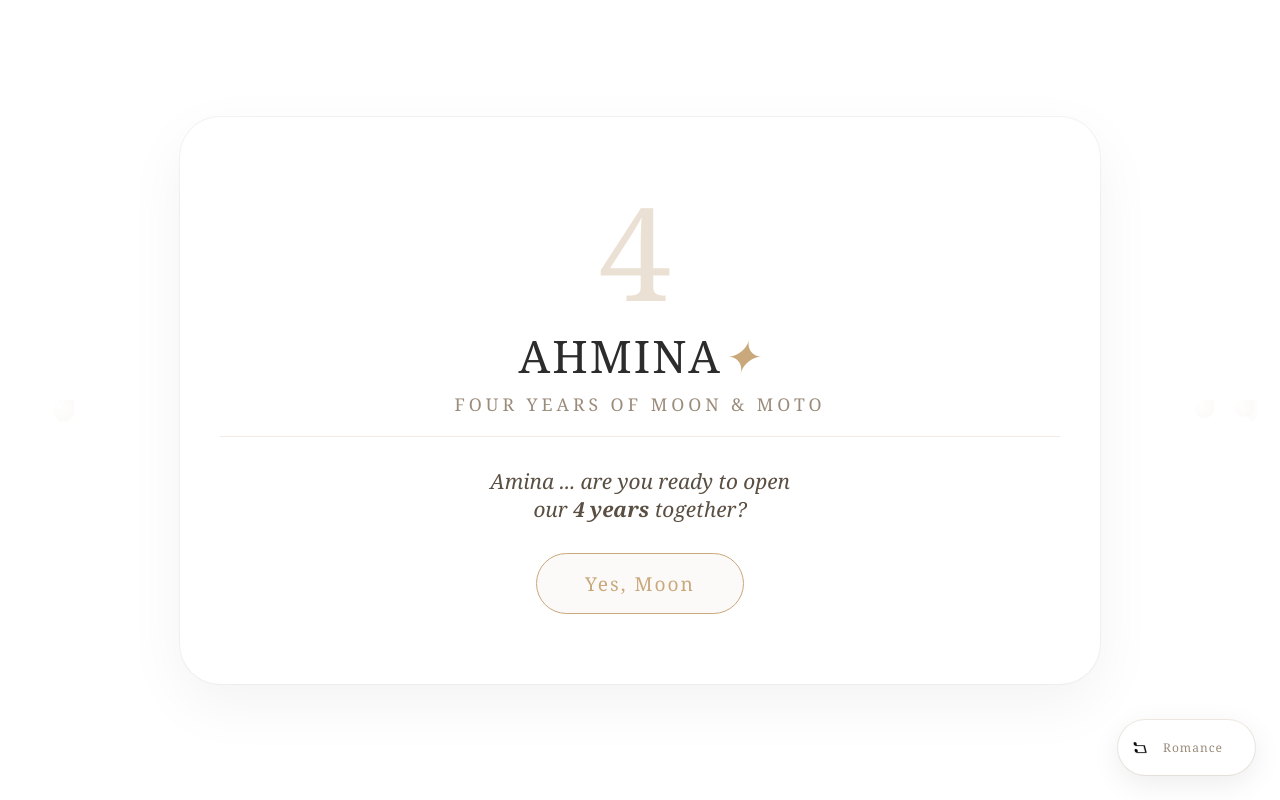
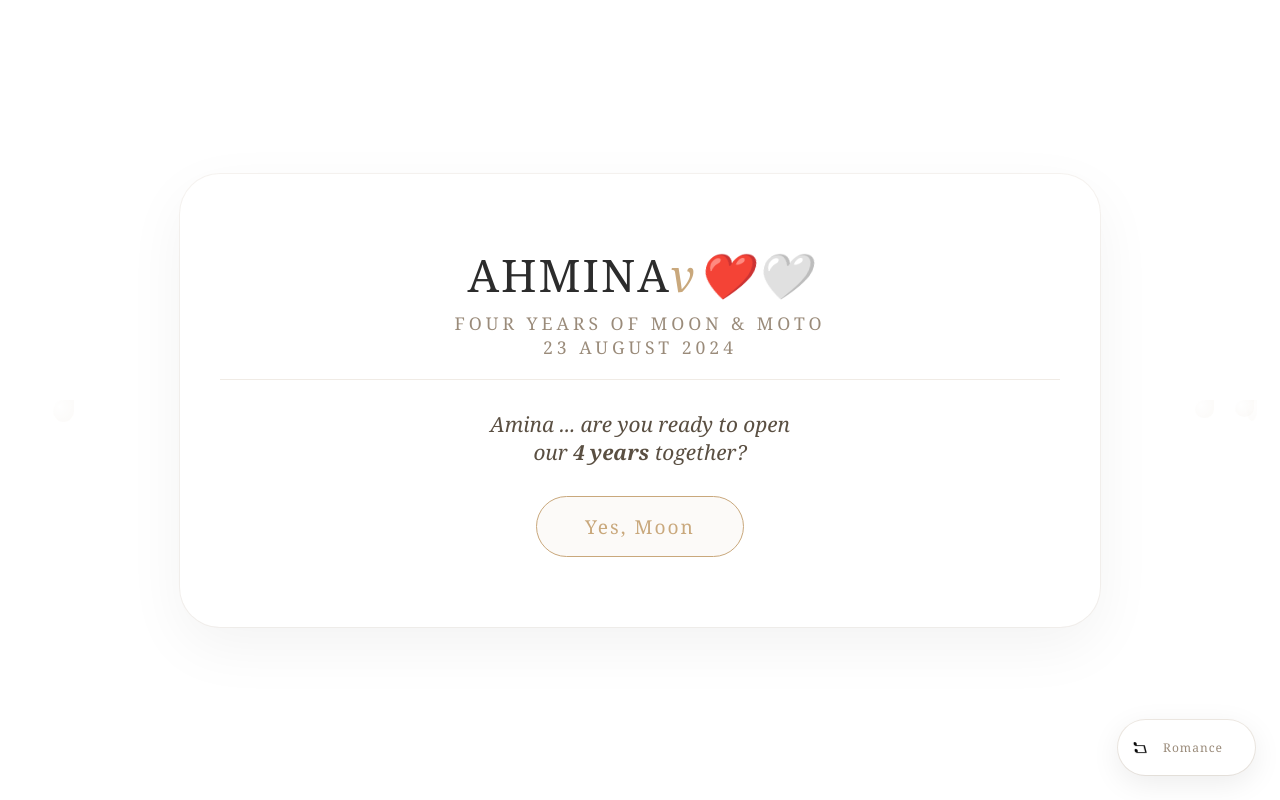
Before and after one commit to f2024065422-oss/Aniversary, a plain HTML site: page index.html in a window 1280 px wide. Drawn offline with Linux system fonts and the light colour scheme.

Commit message:
Update index.html

```diff
--- a/index.html
+++ b/index.html
@@ -3,7 +3,7 @@
 <head>
     <meta charset="UTF-8" />
     <meta name="viewport" content="width=device-width, initial-scale=1.0" />
-    <title>Ahmina ❤️ 4 Years</title>
+    <title>Aniversay Surprise ❤️</title>
     <style>
         /* ---------- RESET & BASE ---------- */
         * {
@@ -473,9 +473,8 @@
 
         <!-- ===== STAGE 1: INTRO ===== -->
         <div id="intro">
-            <div class="big-4">4</div>
-            <h1>AHMINA<span>✦</span></h1>
-            <div class="subhead">Four years of Moon &amp; Moto</div>
+            <h1>AHMINA<span>v❤️🤍</span></h1>
+            <div class="subhead">Four years of Moon &amp; Moto <br> 23 August 2024</br></div>
 
 
 
@@ -574,7 +573,7 @@ For two years, we saw each other every day from our rooftops. We were so close,
 
 I remember that day after the exam when we finally met outside my house. I heard your voice for the first time.
 
-Then came 25th August 2024 — the day you called me. My hands were shaking, my heart was pounding, and my world was never the same again. That one call started our love story.
+Then came 23th August 2024 — the day you called me. My hands were shaking, my heart was pounding, and my world was never the same again. That one call started our love story.
 
 And on 27th October 2024 our birthday. I finally held you in my arms. The world stopped. Time stood still.
 
@@ -750,7 +749,7 @@ Amina BIBI 😂
         });
 
         console.log('❤️ Ahmina — 4 Years of Moon & Moto ❤️');
-        console.log('📅 First Call: 25th August 2024');
+        console.log('📅 First Call: 23th August 2024');
         console.log('📅 First Meetup: 27th October 2024');
         console.log('📸 Add your photo as "meetup.jpg" in the same folder');
     </script>
```
